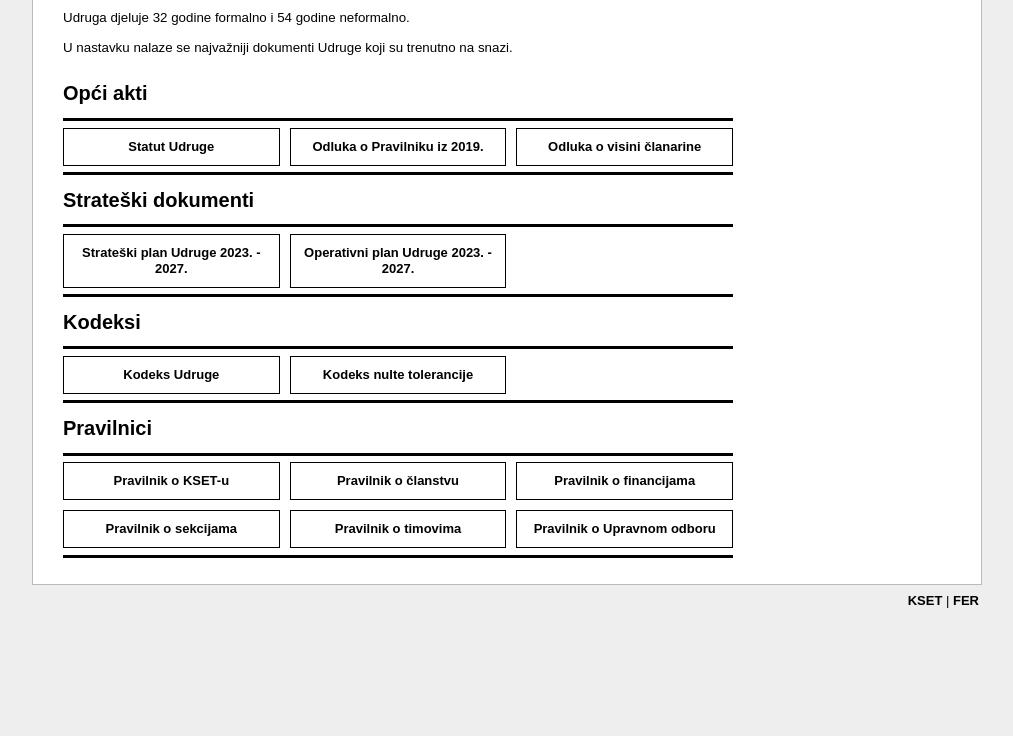
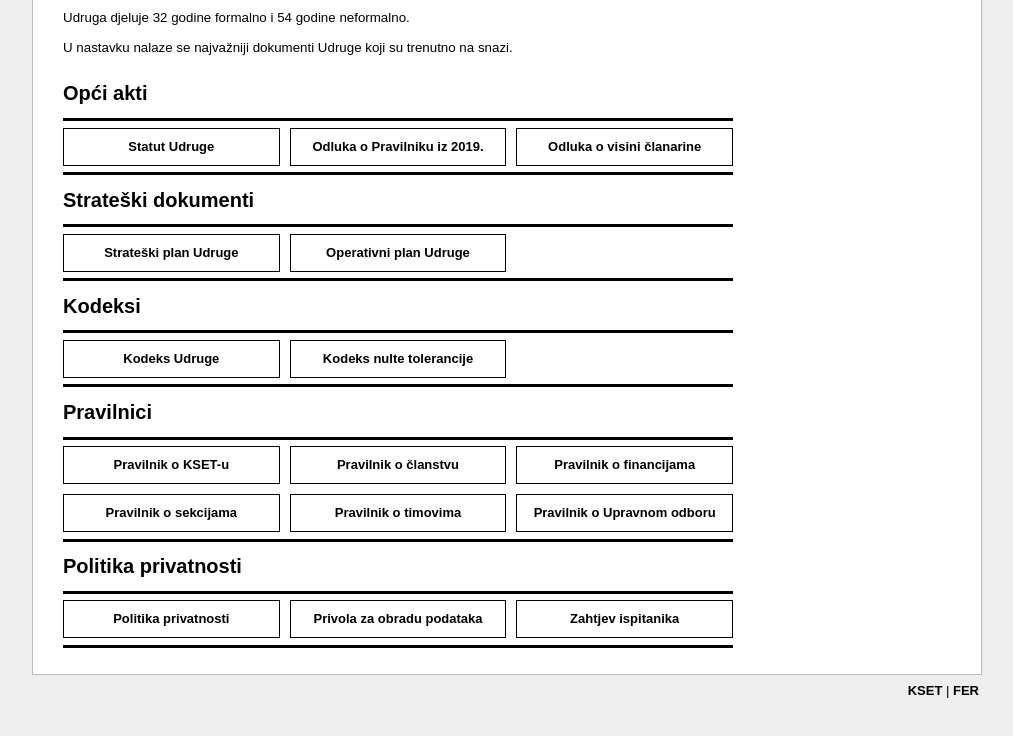
Before and after one commit to KSET/ssfer-website, a website: page dokumenti.html in a window 1280 px wide. Shown: the part 494-1230 px from the top of the page, without its empty margins (133-1146 px from the left). Before the commit the page ends 1151 px from the top, so only its background shows below. Drawn offline with nearby package versions, Linux system fonts and the light colour scheme.

Commit message:
added gdpr documents

```diff
--- a/dokumenti.html
+++ b/dokumenti.html
@@ -133,13 +133,13 @@
                     <div class="grid-container">
                         <div class="grid-item">
                             <a target="_blank" href="./documents/SS_FER_Strateski_plan_2023.pdf">
-                                Strateški plan Udruge 2023. - 2027.
+                                Strateški plan Udruge
                             </a>
                         </div>
 
                         <div class="grid-item">
                             <a target="_blank" href="./documents/SS_FER_Operativni_plan_2023.pdf">
-                                Operativni plan Udruge 2023. - 2027.
+                                Operativni plan Udruge
                             </a>
                         </div>
                     </div>
@@ -202,6 +202,26 @@
                     </div>
                     <hr style="height:3px;border-width:0;color:black;background-color:black"></hr>
 
+                    <h2>Politika privatnosti</h2>
+                    <hr style="height:3px;border-width:0;color:black;background-color:black"></hr>
+                    <div class="grid-container">
+                        <div class="grid-item">
+                            <a target="_blank" href="./documents/SS_FER_Politika_privatnosti_2023.pdf">
+                                Politika privatnosti
+                            </a>
+                        </div>
+                        <div class="grid-item">
+                            <a target="_blank" href="./documents/SS_FER_Privola_za_obradu_podataka_2023.pdf">
+                                Privola za obradu podataka
+                            </a>
+                        </div>
+                        <div class="grid-item">
+                            <a target="_blank" href="./documents/SS_FER_Zahtjev_ispitanika_2023.pdf">
+                                Zahtjev ispitanika
+                            </a>
+                        </div>
+                    </div>
+                    <hr style="height:3px;border-width:0;color:black;background-color:black"></hr>
                 </div>
                 <div class="right"></div>
                 <div style="clear: both"></div>
```
Also changed, not shown: 3 other files.
